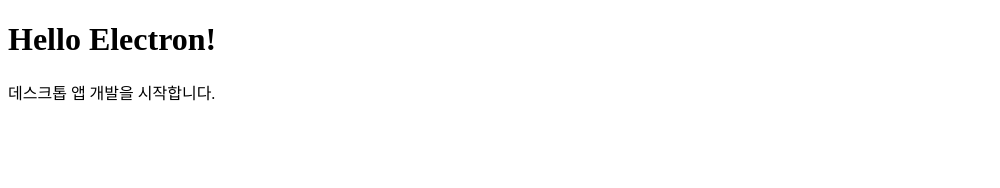
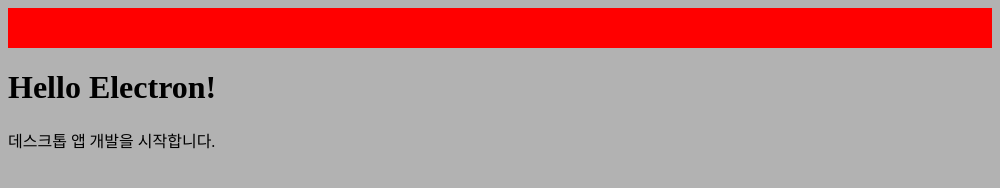
Before and after one commit to hamon1/Focus, an Electron app: page index.html in a window 1000 px wide. Drawn offline with Linux system fonts and the light colour scheme.

Commit message:
feat: transparent background / drag div

```diff
--- a/index.html
+++ b/index.html
@@ -1,7 +1,13 @@
 <!DOCTYPE html>
 <html>
+    <head>
+        <link rel="stylesheet" href="style.css">
+    </head>
     <body>
-        <h1>Hello Electron!</h1>
-        <p>데스크톱 앱 개발을 시작합니다.</p>
+        <div class="drag"></div>
+        <div>
+            <h1>Hello Electron!</h1>
+            <p>데스크톱 앱 개발을 시작합니다.</p>
+        </div>
     </body>
 </html>
--- a/package.json
+++ b/package.json
@@ -19,6 +19,7 @@
   },
   "homepage": "https://github.com/hamon1/Focus#readme",
   "devDependencies": {
-    "electron": "^41.2.1"
+    "electron": "^41.2.1",
+    "electronmon": "^2.0.4"
   }
 }
--- /dev/null
+++ b/style.css
@@ -0,0 +1,9 @@
+body {
+    background: rgba(0, 0, 0, 0.3);
+}
+.drag {
+    -webkit-app-region: drag;
+    width: 100%;
+    height: 40px;
+    background: red;
+}
```
Also changed, not shown: main.js (+7 -2 lines), 1 other file.
